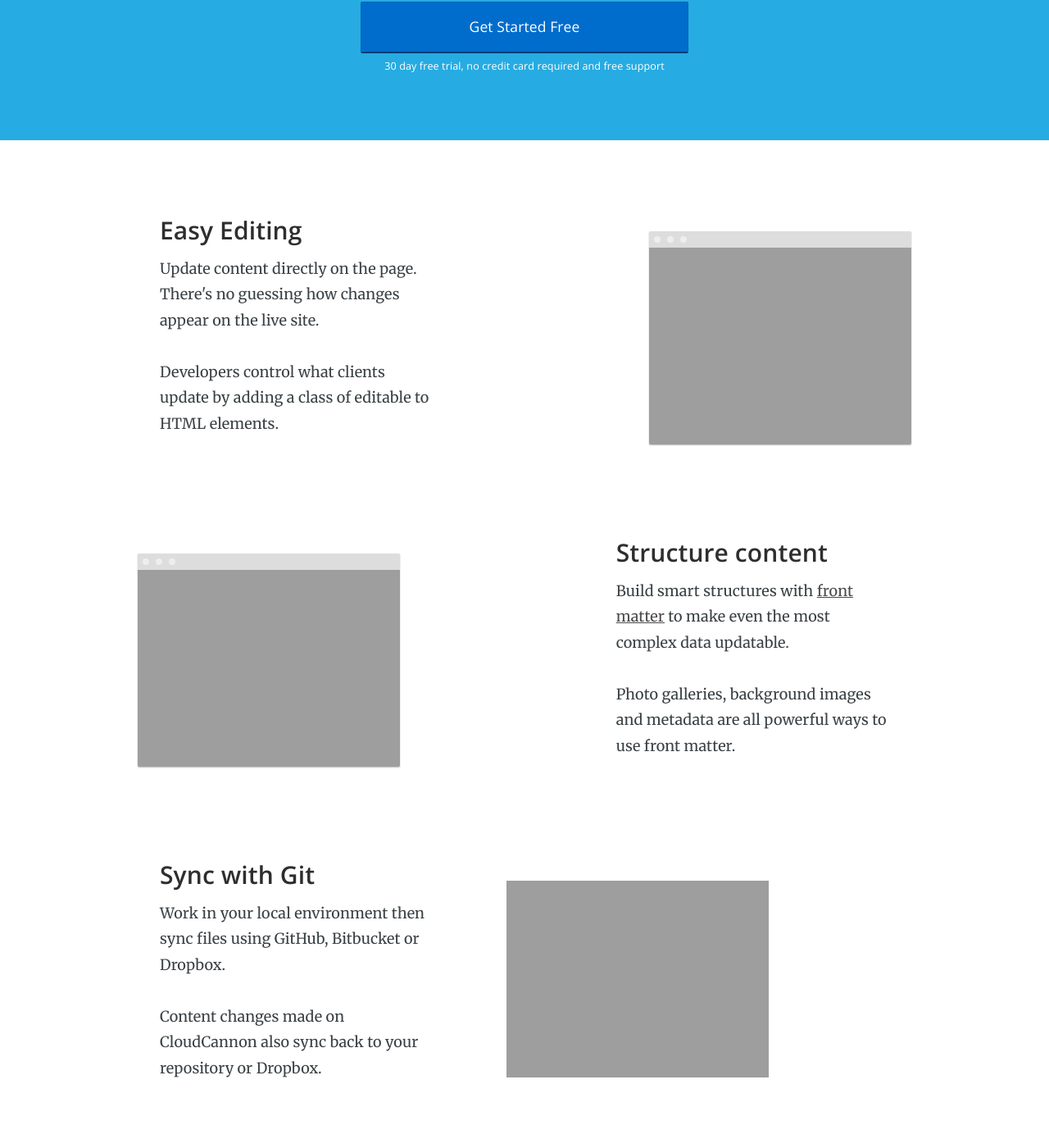
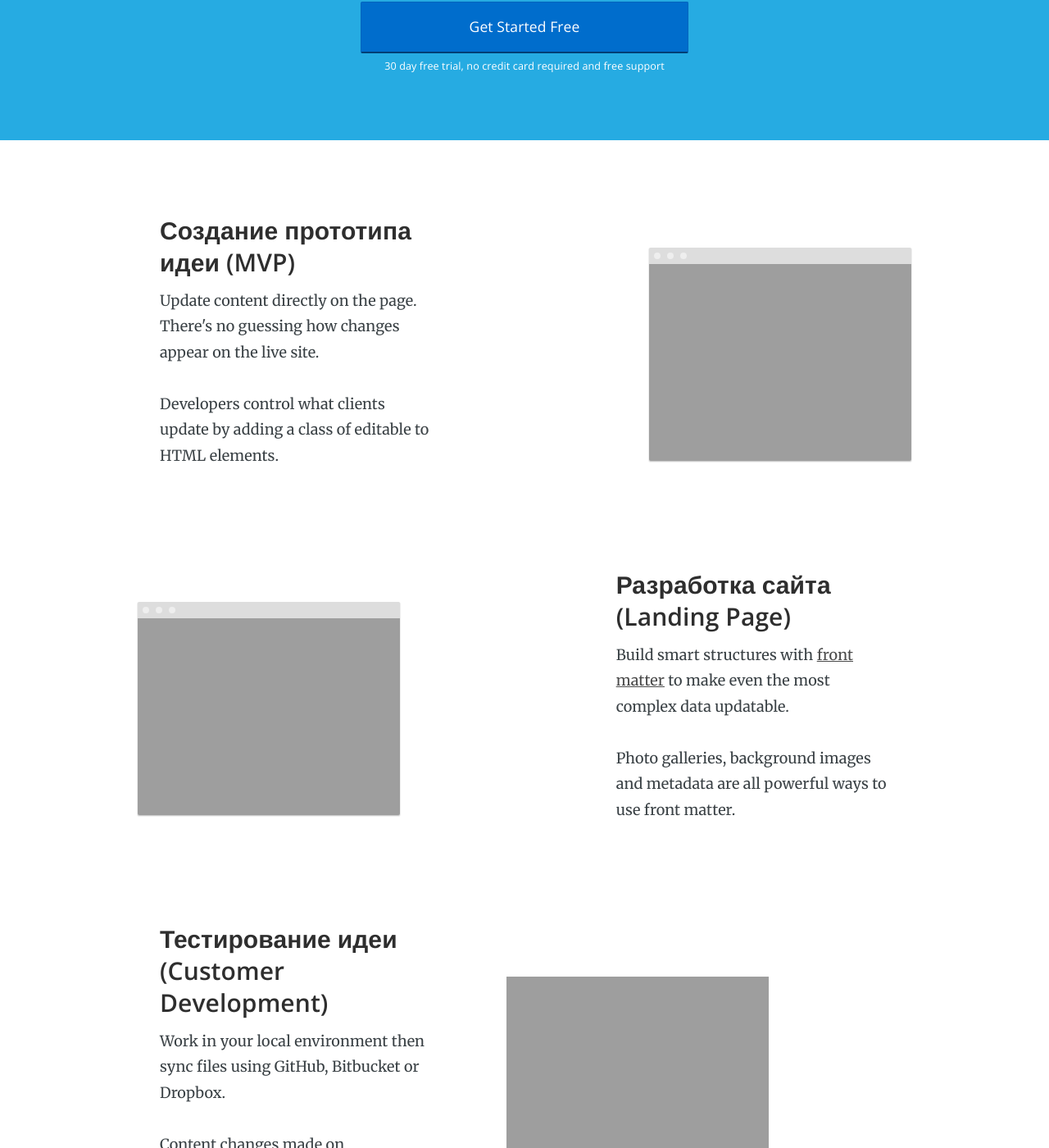
Before and after one commit to RakhimyanTim/enblabs.github.io, a Jekyll site: the page built from pages/index.html, in a window 1280 px wide and 1400 px high, scrolled down 876 px. Shown: the whole window at 82% size. Built offline with Jekyll 4.4.1, drawn with Linux system fonts in a browser that asks for light colours; nearby versions of some CDN libraries; some of the changed text lies outside the part shown.

Commit message:
Update index.html

```diff
--- a/pages/index.html
+++ b/pages/index.html
@@ -100,7 +100,7 @@ sitemap:
 <section class="new-content first">
 	<div class="container">
 		<div class="new-text">
-			<h3>Easy Editing</h3>
+			<h3>Создание прототипа идеи (MVP)</h3>
 			<p>Update content directly on the page. There's no guessing how changes appear on the live site.</p>
 
 			<p>Developers control what clients update by adding a class of editable to HTML elements.</p>
@@ -116,7 +116,7 @@ sitemap:
 <section class="new-content alternate">
 	<div class="container">
 		<div class="new-text">
-			<h3>Structure content</h3>
+			<h3>Разработка сайта (Landing Page)</h3>
 			<p>Build smart structures with <a href="https://jekyllrb.com/docs/frontmatter/">front matter</a> to make even the most complex data updatable.</p>
 
 			<p>Photo galleries, background images and metadata are all powerful ways to use front matter.</p>
@@ -132,7 +132,7 @@ sitemap:
 <section class="new-content">
 	<div class="container">
 		<div class="new-text">
-			<h3>Sync with Git</h3>
+			<h3>Тестирование идеи (Customer Development)</h3>
 			<p>Work in your local environment then sync files using GitHub, Bitbucket or Dropbox.</p>
 			<p>Content changes made on CloudCannon also sync back to your repository or Dropbox.</p>
 		</div>
@@ -147,7 +147,7 @@ sitemap:
 <section class="new-content alternate">
 	<div class="container">
 		<div class="new-text">
-			<h3>The tools you love</h3>
+			<h3>Тестирование каналов (User Acquisition )</h3>
 			<p>Build sites using <a href="https://jekyllrb.com">Jekyll</a>, Liquid, Sass and any CSS or JavaScript frameworks you like.</p>
 
 			<p>Write your own Ruby to extend Jekyll with CloudCannon Jekyll plugin support.</p>
```
Also changed, not shown: other parts of pages/index.html (+1 -1 lines).
